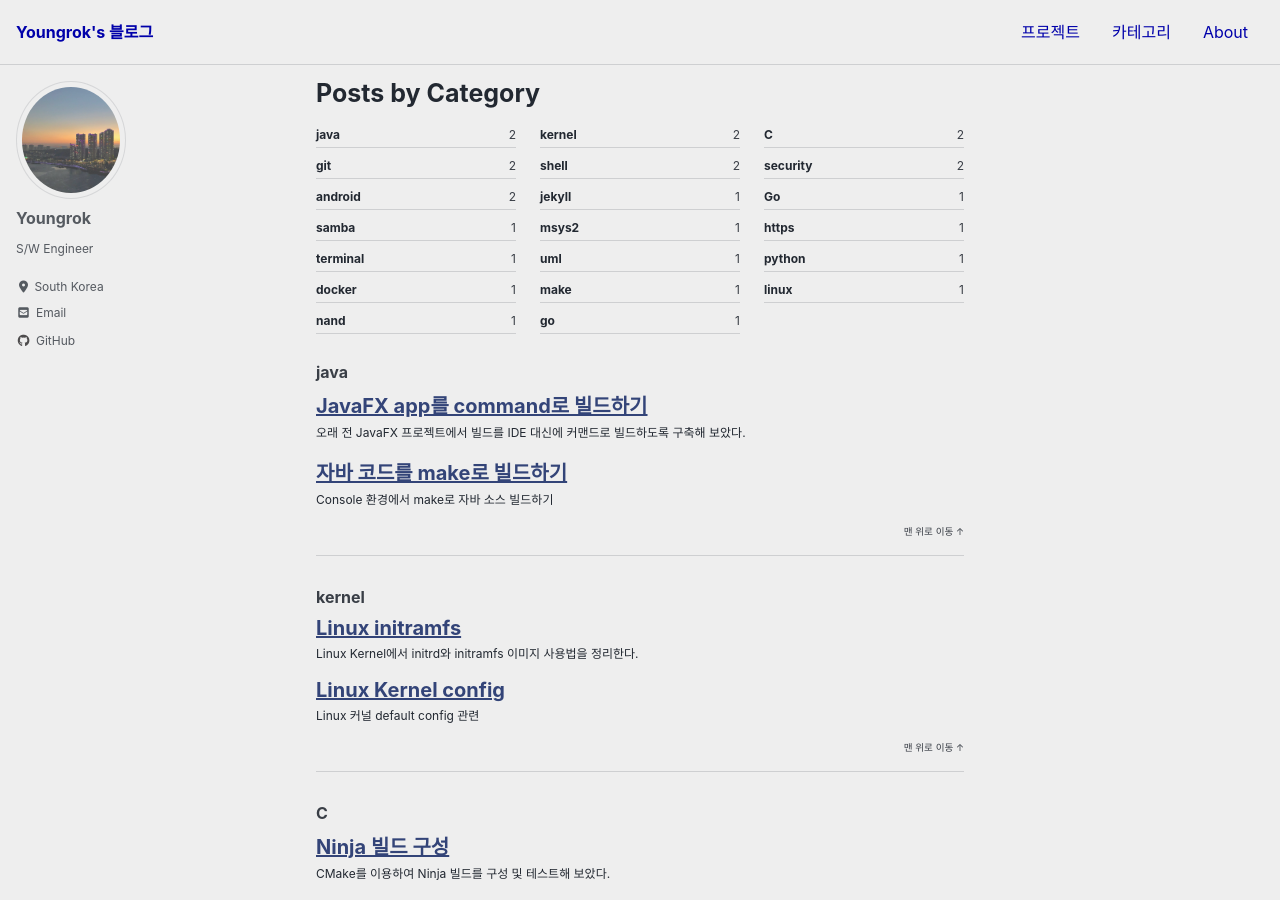
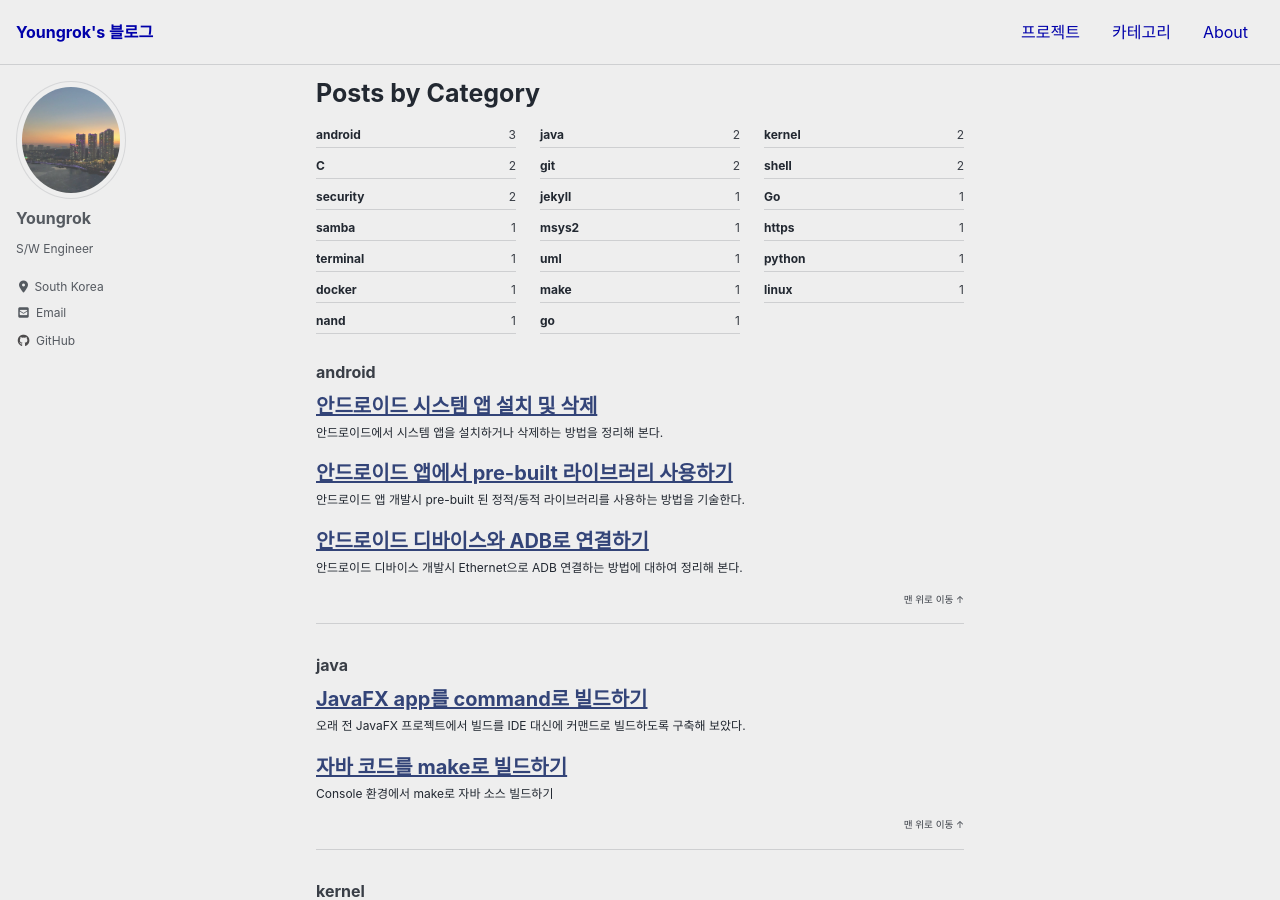
Before and after one commit to yrpark99/yrpark99.github.io, a Jekyll site: the page built from _pages/category-archive.md, in a window 1280 px wide and 900 px high. Built offline with Jekyll 4.4.1, drawn with Linux system fonts in a browser that asks for light colours; cached includes are drawn as plain includes; nearby versions of some CDN libraries; some web fonts are replaced; some of the changed text lies outside the part shown.

Commit message:
Add Android system app install

````diff
--- a/_posts/2021-05-13-swagger.md
+++ b/_posts/2021-05-13-swagger.md
@@ -46,12 +46,12 @@ Swagger를 적용할 프로젝트 소스의 base 경로에서 아래와 같이
 $ go mod init <모듈이름>
 ```
 
-Swagger UI 테스트를 위해서는 Go 소스에서 아래와 같이 import를 추가하고, 라우터를 설정해 주면 된다. (아래에서 import의 `{module_name}` 부분은 본인의 모듈 이름으로 대체해야 함)
+Swagger UI 테스트를 위해서는 Go 소스에서 아래와 같이 import를 추가하고, 라우터를 설정해 주면 된다. (아래에서 import의 `{모듈이름}` 부분은 본인의 모듈 이름으로 대체해야 함)
 ```go
 import (
     ginSwagger "github.com/swaggo/gin-swagger"
     swaggerFiles "github.com/swaggo/gin-swagger/swaggerFiles"
-    _ "{module_name}/docs"
+    _ "{모듈이름}/docs"
 )
 func main() {
     // ...
@@ -61,6 +61,7 @@ func main() {
 ```
 
 Go Swagger 예제에 따라 main 함수에는 아래 예와 같이 주석을 붙일 수 있다. (여기 내용은 Swagger UI 맨 윗 부분에 출력됨)
+테스트 주소는 `host` 주석에 명시된 주소와 포트 번호를 사용하는데, 만약 `host` 주석을 주지 않으면 swagger 페이지에 접속된 주소를 그대로 사용한다. (테스트 서버 주소가 여러 개인 경우에는 이 방식이 편리할 수 있음)
 ```go
 // @title Swagger Example API
 // @version 1.0
@@ -132,23 +133,25 @@ Swagger UI로 테스트하려면 Swagger를 포함시켜서 서버 프로그램
 Swagger UI를 사용하는 방법 외에도 기존처럼 아래와 같은 방법 등을 사용하여 테스트할 수도 있다. (물론 이 방법들은 Swagger UI를 이용하지 않으므로 빌드시에 Swagger를 포함하지 않아도 됨)
 * <span><font color=blue>curl</font></span> 이용
 가장 기본적이고 범용적인 방법이다. 아래 예와 같이 테스트할 수 있다.
-```sh
-$ curl -X 'POST' localhost/api -H 'accept: text/plain' -H 'Content-Type: multipart/form-data' -F 'id=xxx' -F 'pw=xxx'
-```
+   ```sh
+   $ curl -X 'POST' localhost/api -H 'accept: text/plain' -H 'Content-Type: multipart/form-data' -F 'id=xxx' -F 'pw=xxx'
+   ```
+   추가로  `-i` 옵션을 추가하면 서버가 보낸 HTTP 헤더 내용도 출력되므로 디버깅시 편리하다. 또, 파일 다운로드시 서버에서 세팅한 **Content-Disposition**의 `filename`으로 지정된 이름으로 저장하려면 <mark style='background-color: #ffdce0'>"-J -O"</mark> 옵션을 추가하면 된다. (<mark style='background-color: #ffdce0'>-J</mark> 옵션은 `--remote-header-name` 옵션과 같고, <mark style='background-color: #ffdce0'>-O</mark> 옵션은 `--remote-name` 옵션과 같음)
 
 * <span><font color=blue>httpie</font></span> 이용
 curl과 비슷하지만 조금 더 편리할 수 있다. 아래와 같이 httpie 패키지를 설치해서 테스트할 수 있다.
-```sh
-$ sudo apt install httpie
-$ http -v POST localhost/api
-```
+   ```sh
+   $ sudo apt install httpie
+   $ http -v POST localhost/api
+   ```
 
 * <span><font color=blue>Postman</font></span> 이용
 [Postman](https://www.getpostman.com/downloads/)을 다운받아서 설치한 후, 실행하면 GUI 화면이 나오므로 쉽게 테스트할 수 있다. 테스트하려는 메쏘드(`POST` 등)를 선택하고 URI를 입력하고 원하는 파라미터를 세팅한 후, `Send` 버튼을 누르면 된다.
+또 Swagger API 명세서를 읽어들여서 테스트할 수도 있다. (메뉴 File -> Import -> File 탭에서 upload 할 수 있음)
 
 * <span><font color=blue>VSCode 익스텐션</font></span> 이용
 Swagger 파일(yaml 또는 json)을 미리 보기할 수 있는 익스텐션에는 `Swagger Viewer` 등이 있다. (미리 보기는 잘 되는데, 테스트는 안되었음)
-테스트 할 수 있는 익스텐션에는 `REST Client`, `Thunder Client` 등과 같은 익스텐션을 사용할 수 있다.
+REST API를 테스트 할 수 있는 익스텐션에는 `REST Client`, `Thunder Client` 등과 같은 익스텐션을 사용할 수 있다.
 
 ## Go Swagger 빌드 팁
 Swagger UI로 테스트할 때에는 포함시켜야 하지만, 릴리즈 용으로는 포함되면 안된다. 이를 편리하게 하게 위하여 main.go 파일에서는 setupSwagger() 함수를 호출하였고, 아래와 같이 setupSwagger() 함수는 2개의 파일에 각각 구현하였다(즉, swagEnable.go 파일에서만 Swagger를 세팅함).
@@ -186,7 +189,7 @@ Swagger UI로 테스트할 때에는 포함시켜야 하지만, 릴리즈 용으
    }
    ```
 
-또 `Makefile`을 아래와 같이 작성하여 빌드시에 `-tags` 옵션을 주어 swagDisable.go 또는 swagEnable.go 둘 중 하나의 파일만 빌드되도록 하였다.
+또 `Makefile`을 아래와 같이 작성하여 빌드시에 <mark style='background-color: #fff5b1'>-tags</mark> 옵션을 이용하여 swagDisable.go 또는 swagEnable.go 둘 중 하나의 파일이 선택되어 빌드되도록 하였다.
 ```makefile
 ifeq ($(SWAGGER), y)
 TAGS = -tags swagger
--- /dev/null
+++ b/_posts/2021-05-24-android_system.md
@@ -0,0 +1,74 @@
+---
+title: "안드로이드 시스템 앱 설치 및 삭제"
+category: android
+toc: true
+toc_label: "이 페이지 목차"
+---
+
+안드로이드에서 시스템 앱을 설치하거나 삭제하는 방법을 정리해 본다.
+
+<br>
+오랜만에 안드로이드에서 시스템 앱을 교체할 일이 생겼는데, 일반적인 방법으로는 문제가 있어서 삽집을 하였고, 이에 간략히 정리해 본다.
+
+## 안드로이드 시스템 앱 삭제
+먼저 안드로이드 기기에 설치된 <font color=blue>시스템 앱</font>의 삭제는, 일반적인 앱과는 다르게 삭제가 되질 않지만, ADB와 삭제할 앱의 패키지 이름을 알면 쉽게 삭제할 수 있다.
+앱의 패키지 이름은 만약 사용하는 기기에서 해당 기능을 제공하지 않으면, PlayStore에서 `설치된 앱 분석기(Application Inspector)` 앱 등을 설치하여 이용하면 된다.
+1. 삭제할 앱의 패키지 이름을 얻는다. (보통 `com.xxx.yyy` 형태)
+1. 아래와 같이 ADB를 연결한다. (이하 모든 ADB 명령은 Windows의 경우도 마찬가지임)
+```sh
+$ adb shell
+```
+1. 이제 아래와 같은 명령으로 시스템 앱을 삭제할 수 있다.
+```sh
+$ pm uninstall -k --user 0 <패키지 이름>
+```
+정상적이라면 "Success" 메시지가 출력되고 앱이 삭제된다.
+
+## 시스템 앱 삭제 예
+아래는 위와 같은 방식으로 내 안드로이드 폰에서 선탑재된 시스템 앱을 삭제한 예이다.
+- KT WiFi
+   ```sh
+   $ pm uninstall -k --user 0 com.kt.wificm
+   ```
+- 원스토어
+   ```sh
+   $ pm uninstall -k --user 0 com.kt.olleh.storefront
+   ```
+- Galaxy Store
+   ```sh
+   $ pm uninstall -k --user 0 com.sec.android.app.samsungapps
+   ```
+- 스마트 TV
+   ```sh
+   $ pm uninstall -k --user 0 com.omnitel.android.dmb
+   ```
+- OneDrive
+   ```sh
+   $ pm uninstall -k --user 0 com.microsoft.skydrive
+   ```
+- 삼성 Pay
+   ```sh
+   $ pm uninstall -k --user 0 com.samsung.android.spay
+   ```
+
+## 시스템 앱으로 설치하기
+일반적인 앱(즉, 시스템 앱이 아닌)은 ADB를 이용시 ADB <mark style='background-color: #ffdce0'>install</mark> 명령으로 설치하거나, 안드로이드 기기에서 APK 파일을 이용하여 직접 설치할 수 있으나, <font color=blue>시스템 앱</font>은 이렇게 설치하면 정상적으로 실행되지 않을 수 있다. (이것 때문에 삽질하였음. 😠)
+
+따라서 ADB install 명령 대신에 ADB <mark style='background-color: #dcffe4'>push</mark> 명령을 이용하여 해당 APK를 `/system/app/` 디렉토리의 원하는 경로에 직접 복사하는 방법을 사용하였다.
+1. ADB를 연결한 후 아래와 같이 root 권한으로 /system/ 디렉토리를 쓰기 가능하도록 리마운트한다.
+   ```sh
+   $ adb root
+   $ adb remount /system
+   ```
+1. 아래 예와 같이 ADB로 앱을 /system/app/ 밑의 원하는 디렉토리로 복사한다. (보통 앱 별로 자신의 하위 디렉토리 사용함)
+   ```sh
+   $ adb push "APK 파일" /system/app/
+   ```
+1. 이후 아래와 같이 sync 명령을 수행한 후 reboot 시키면 된다.
+   ```sh
+   $ adb shell sync
+   $ adb shell reboot
+   ```
+
+그런데 나는 기존 시스템 앱을 업데이트시키는 경우였는데 (내가 소스를 수정하여 빌드시킨 앱으로), 설치한 후에 정상 실행에 문제가 있었다.
+혹시나 하여 factory reset을 한 후에 위 과정으로 다시 시도해 보니, 문제없이 정상적으로 설치 및 실행되었다. 😅
````
